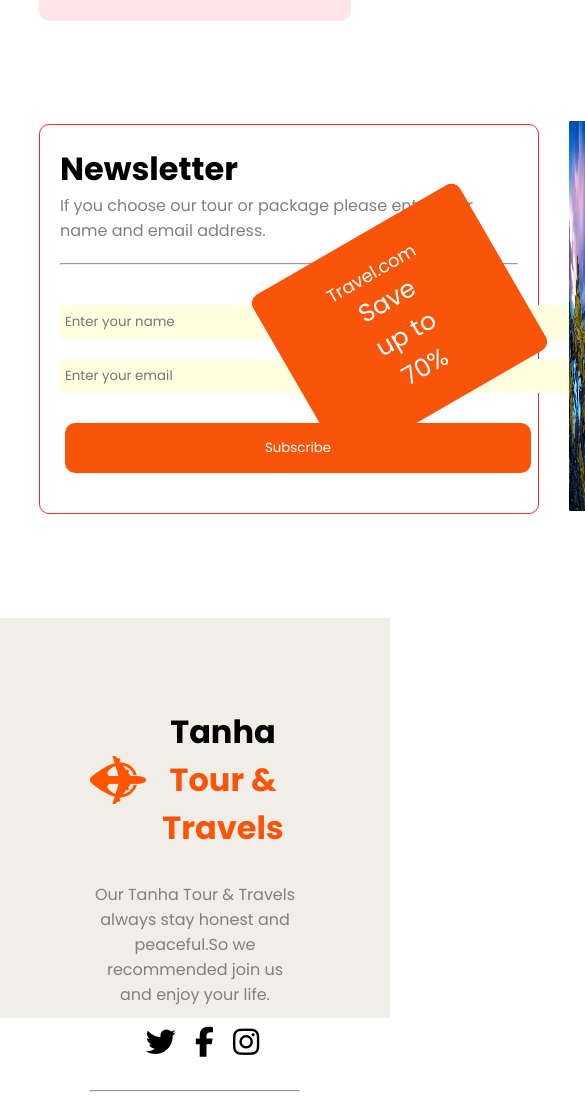
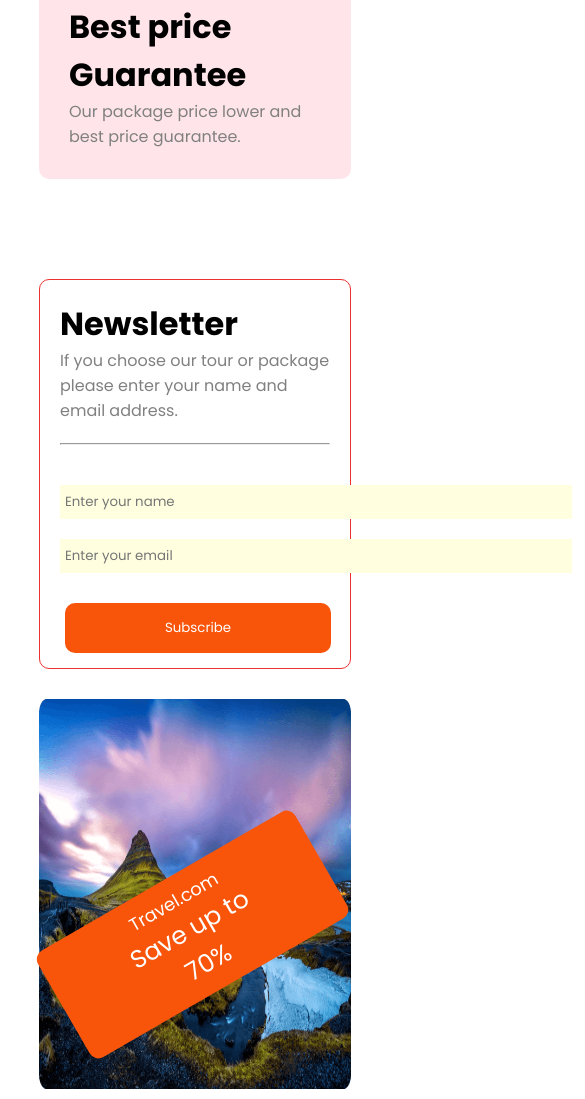
Before and after one commit to forhad9009/Tanha-Travels-Tour, a plain HTML site: page index.html in a window 390 px wide. Shown: the part 4214-5313 px from the top of the page, 585 px wide, since content can reach past the window. Drawn offline with Linux system fonts and the light colour scheme.

Commit message:
add newsletter and footer section

```diff
--- a/styles/index.css
+++ b/styles/index.css
@@ -367,6 +367,8 @@
 
 /* choose destination section end */
 
+/* choose section start */
+
 
 .choose-section-title{
     max-width: 500px;
@@ -412,6 +414,18 @@ p{
     /* height: 50px;
     width: 50px; */
 }
+
+@media screen and (max-width:600px){
+    .services{
+        flex-direction: column;
+    }
+}
+
+/* choose section end */
+
+
+/* newsletter section start */
+
 
 .newsletter-section{
     display: flex;
@@ -462,6 +476,40 @@ p{
     transform: rotate(-30deg);
 }
 
+@media screen and (max-width:600px) {
+    .newsletter-section{
+        flex-direction: column;
+    }
+    .newsletter-title{
+        max-width: 100%;
+        margin-bottom: 30px;
+    }
+    .newsletter-title button{
+        margin-top: 30px;
+        padding: 15px 100px;
+
+    }
+    .discount img{
+        width: 100%;
+        height: 390px;
+        /* margin-top: 30px; */
+        margin-left: 0;
+    }
+    .discount button{
+        padding: 10px 70px;
+        position: absolute;
+        bottom: 100px;
+        right: 10px;
+        transform: rotate(-30deg);
+    }
+}
+
+/* newsletter section end */
+
+
+/* footer section start */
+
+
 footer{
     background-color:rgb(241, 237, 231) ;
     /* max-width: 100%; */
@@ -493,8 +541,11 @@ footer h5{
     padding-bottom: 90px;
 
 }
-@media screen and (max-width:600px){
-    .container{
-       width: 100%;
+
+@media screen and (max-width:600px) {
+    .footer h1{
+        font-size: 15px;
     }
 }
+
+/* footer section end */
```
